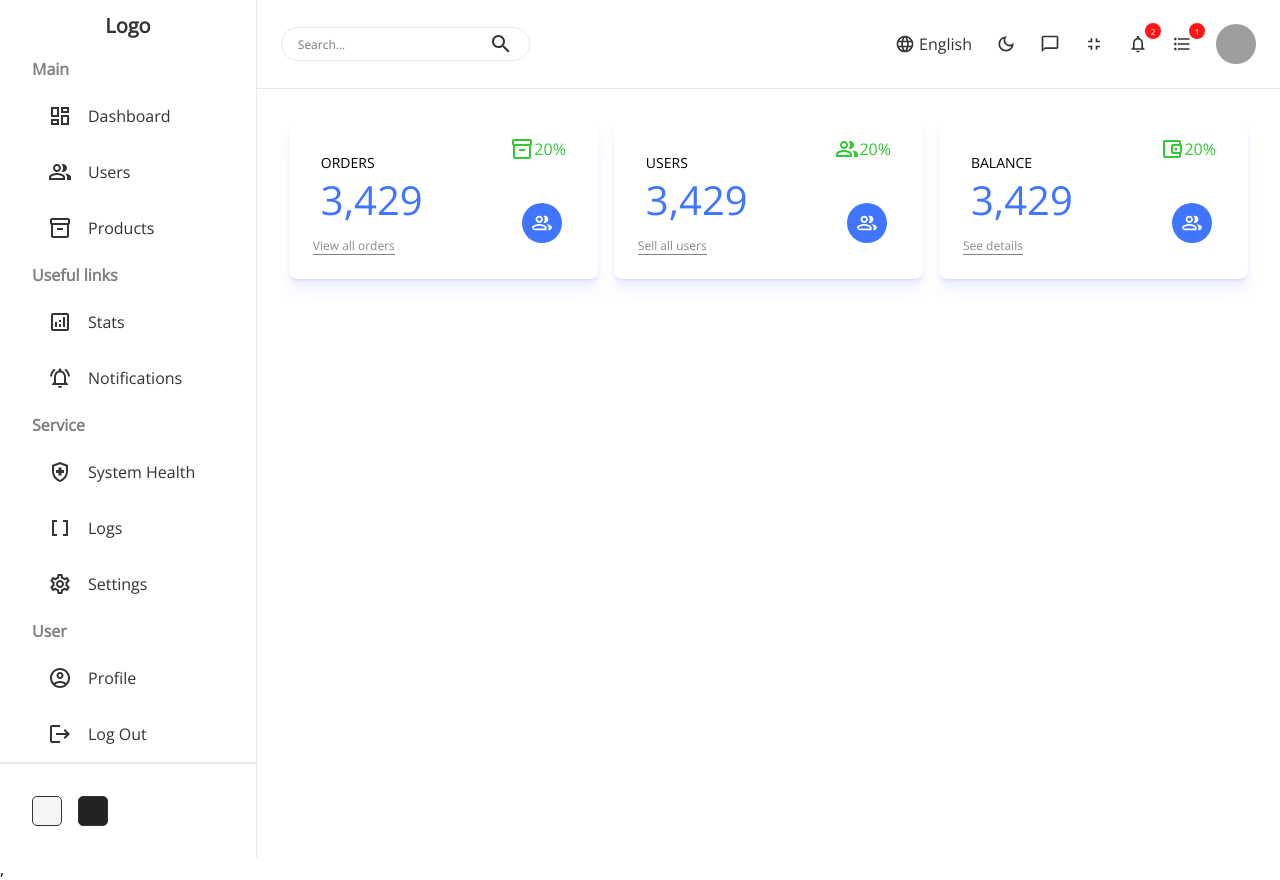
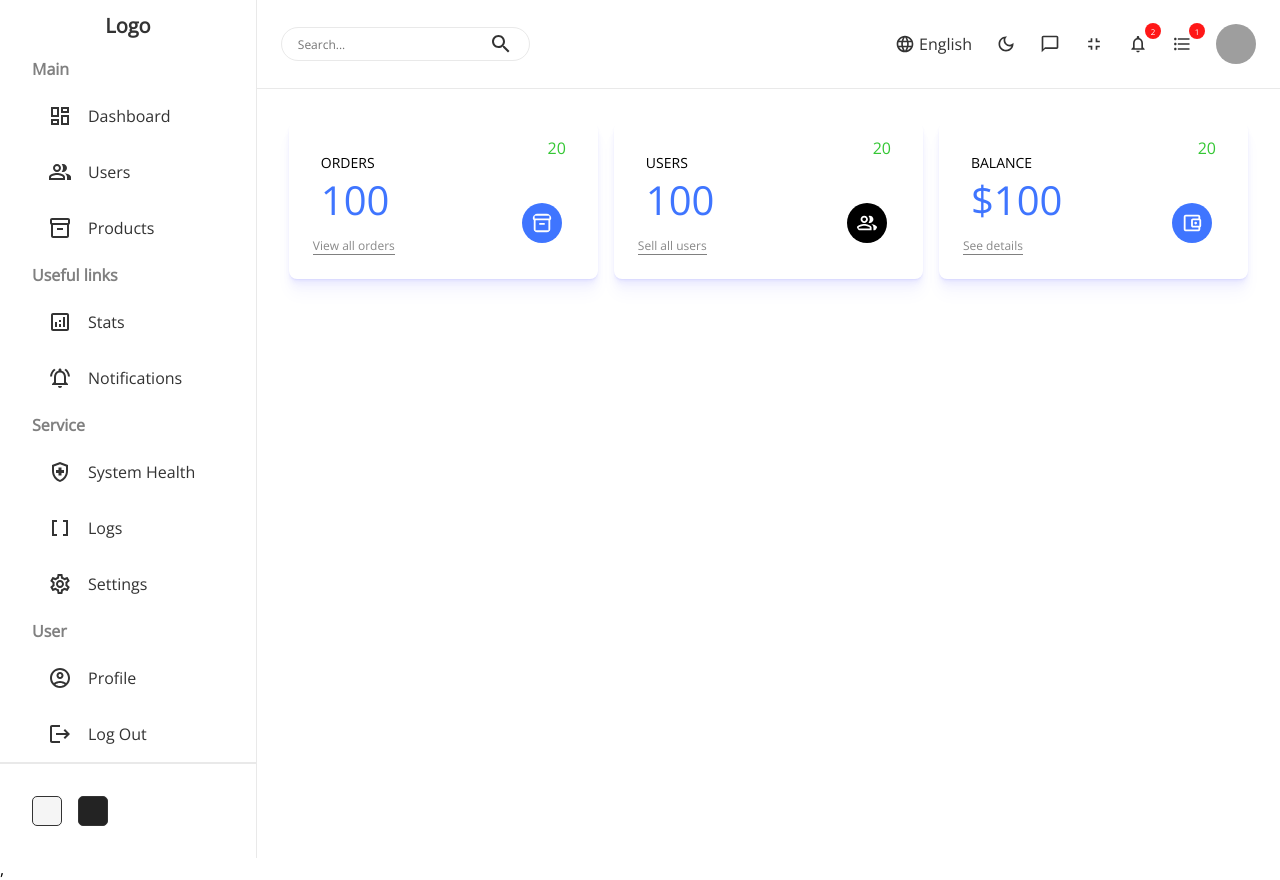
Before and after one commit to DigytUX/material-dashboard, a React (Create React App) app in the folder frontend/: page / in a window 1280 px wide. Built offline with nearby package versions, Linux system fonts and the light colour scheme; grey boxes are pictures that could not be loaded.

Commit message:
Added more styles

```diff
--- a/frontend/src/components/Widget/Widget.jsx
+++ b/frontend/src/components/Widget/Widget.jsx
@@ -7,7 +7,10 @@ import AccountBalanceWalletOutlinedIcon from '@mui/icons-material/AccountBalance
 import './widget.scss'
 
 export default function Widget({type}){
-    let data = { title:'test'}
+    let data
+
+    const amount = 100
+    const diff = 20
 
     switch(type){
         case 'user':
@@ -15,7 +18,7 @@ export default function Widget({type}){
                 title:'USERS',
                 isMoney:false,
                 link:'Sell all users',
-                icon:<PeopleAltOutlinedIcon />
+                icon:<PeopleAltOutlinedIcon className="icon" style={{backgroundColor:'black'}}/>
             }
         break;
         case 'order':
@@ -23,7 +26,7 @@ export default function Widget({type}){
                 title:'ORDERS',
                 isMoney:false,
                 link:'View all orders',
-                icon:<Inventory2OutlinedIcon />
+                icon:<Inventory2OutlinedIcon className="icon"/>
             }
         break;
         case 'earnings':
@@ -31,7 +34,7 @@ export default function Widget({type}){
                 title:'EARNINGS',
                 isMoney:true,
                 link:'View net earnings',
-                icon:<MonetizationOnOutlinedIcon  />
+                icon:<MonetizationOnOutlinedIcon  className="icon" style={{backgroundColor:'black'}}/>
             }
         break;
             case 'balance':
@@ -39,7 +42,7 @@ export default function Widget({type}){
                 title:'BALANCE',
                 isMoney:true,
                 link:'See details',
-                icon:<AccountBalanceWalletOutlinedIcon  />
+                icon:<AccountBalanceWalletOutlinedIcon className="icon"  />
             }
         break;
         default:
@@ -50,14 +53,14 @@ export default function Widget({type}){
             <div className='widget shadow'>
                 <div className='left'>
                     <span className='title'>{data.title}</span>
-                    <div className='counter'>3,429</div>
+                    <div className='counter'>{data.isMoney && "$"}{amount}</div>
                     <span className='link'>{data.link}</span>
                 </div>
                 <div className='right'>
                     <div className='percentage positive'>
-                        {data.icon}20%
+                    {diff}
                     </div>
-                    <PeopleAltOutlinedIcon className='icon' />
+                    {data.icon}
                 </div>
             </div>
         </>
```
